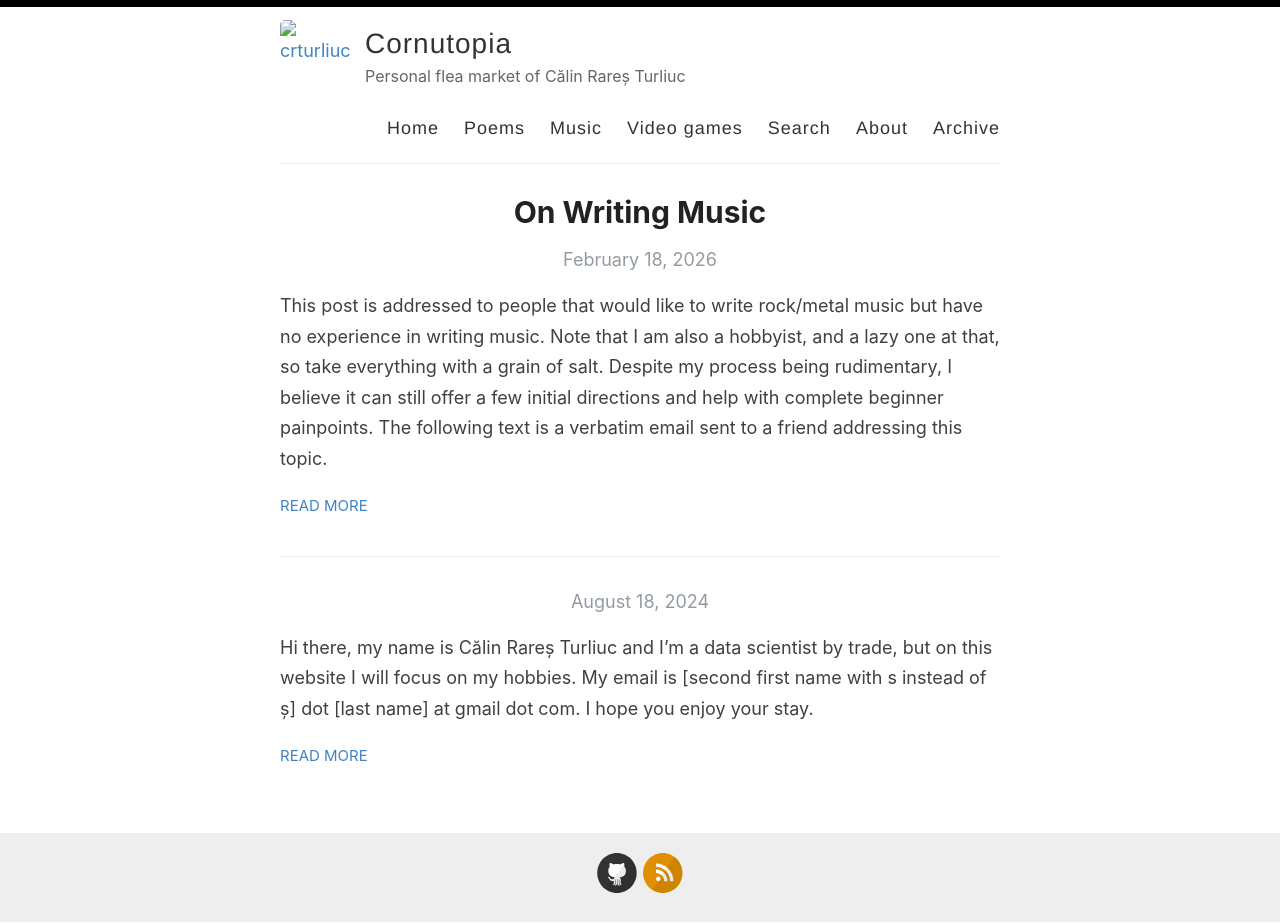
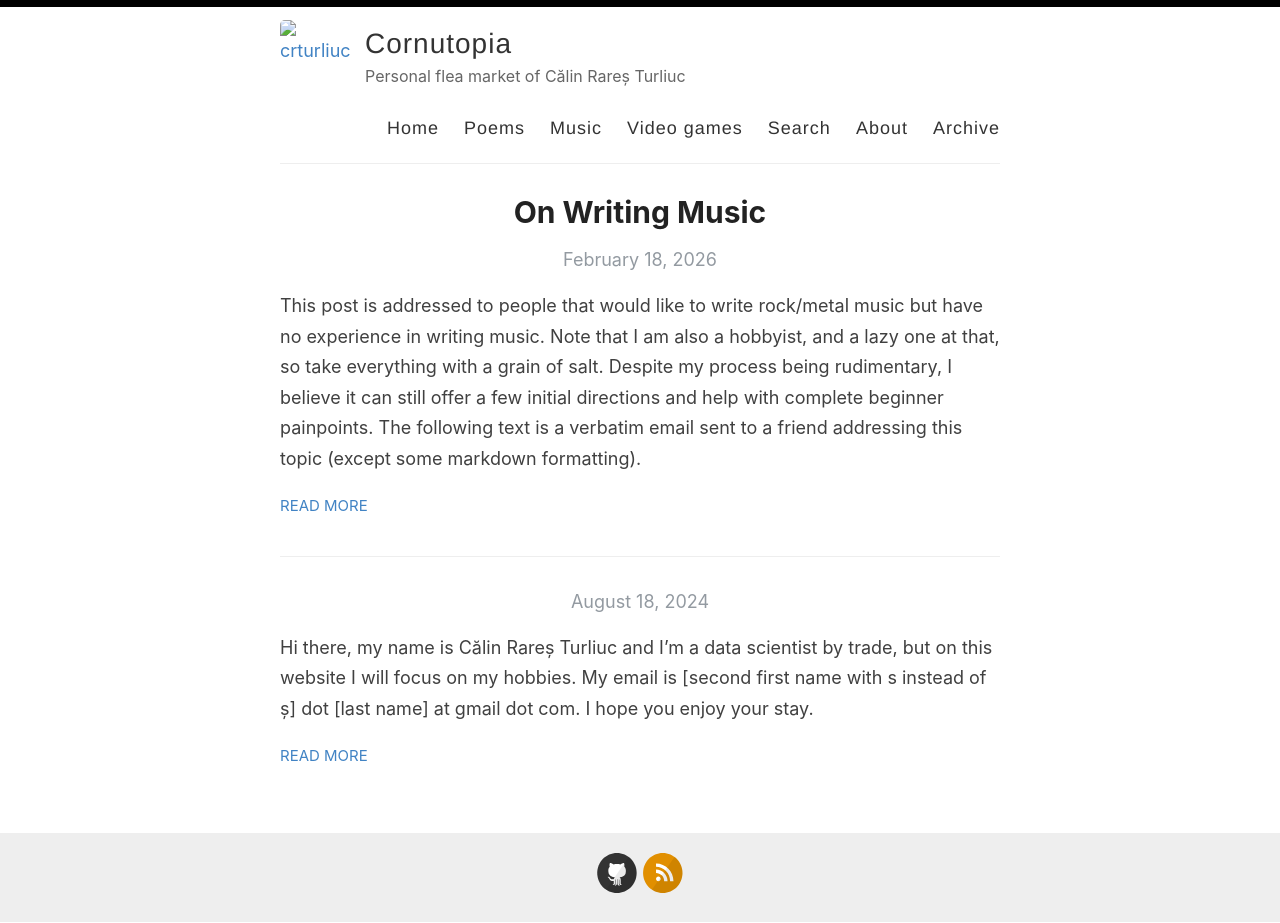
Before and after one commit to crturliuc/crturliuc.github.io, a Jekyll site: the page built from index.html, in a window 1280 px wide. Built offline with Jekyll 4.4.1, drawn with Linux system fonts in a browser that asks for light colours; the list of posts is cut into pages by our own code.

Commit message:
Update 2026-02-18-on-writing_music.md

````diff
--- a/_posts/2026-02-18-on-writing_music.md
+++ b/_posts/2026-02-18-on-writing_music.md
@@ -5,7 +5,7 @@ categories: Music
 ---
 This post is addressed to people that would like to write rock/metal music but have no experience in writing music. Note that I am also a hobbyist, and a lazy one at that, so take everything with a grain of salt.
 Despite my process being rudimentary, I believe it can still offer a few initial directions and help with complete beginner painpoints.
-The following text is a verbatim email sent to a friend addressing this topic.
+The following text is a verbatim email sent to a friend addressing this topic (except some markdown formatting).
 
 "Hi Piyush,
 
@@ -22,11 +22,11 @@ or a pattern of 1-2-1-3 where 2 and 3 are similar in "my" chorus of Heretics:
 ```
 1 =
 A   2 3 2
-E 0          0 0
+E 0        0 0
 
 2 =
 A 5 4 3 0 2
-E                  3
+E           3
 
 3 =
 A 5 4 3(bend down and up twice)
@@ -68,7 +68,7 @@ Next I write synths/leads, and here the harmony part is even more important if y
 
 Last step is vocals, lyrics etc.which are based on the "vibe" of your song and the "vision" of your project/album/whatever. For example, the reason why I made "Thyr Tellann" is because 1) I love Malazan Book of the Fallen and 2) Caladan Brood (the band) never made a second album so far and also newer Summoning wasn't enough, the last album of theirs I truly adore is Let Mortal Heroes Sing Your Fame, probably my favorite tied with Minas Morgul. :)
 
-Write a lot of different stuff, create cover songs and study their instruments, but most importantly enjoy the process, find the joy in expressing yourself through music. I never programmed tremolo riffs, not sure how well that works, if you want I can get you started on how to practice them on guitar or play them for you. Don't be afraid to take inspiration from bands you love, e.g. my Heretics riffs are obviously inspired by Electric Funeral (https://www.youtube.com/watch?v=ZyEUk1ZJLn4) and Solitude (https://www.youtube.com/watch?v=UZjuzPU9UE4) and that's fine. :)
+Write a lot of different stuff, create cover songs and study their instruments, but most importantly enjoy the process, find the joy in expressing yourself through music. I never programmed tremolo riffs, not sure how well that works, if you want I can get you started on how to practice them on guitar or play them for you. Don't be afraid to take inspiration from bands you love, e.g. my Heretics riffs are obviously inspired by [Electric Funeral](https://www.youtube.com/watch?v=ZyEUk1ZJLn4) and [Solitude](https://www.youtube.com/watch?v=UZjuzPU9UE4) and that's fine. :)
 
 SORRY for the massive wall of text, feel free to ask questions about any part, and also share your perspective on writing/analyzing music.
 
````
